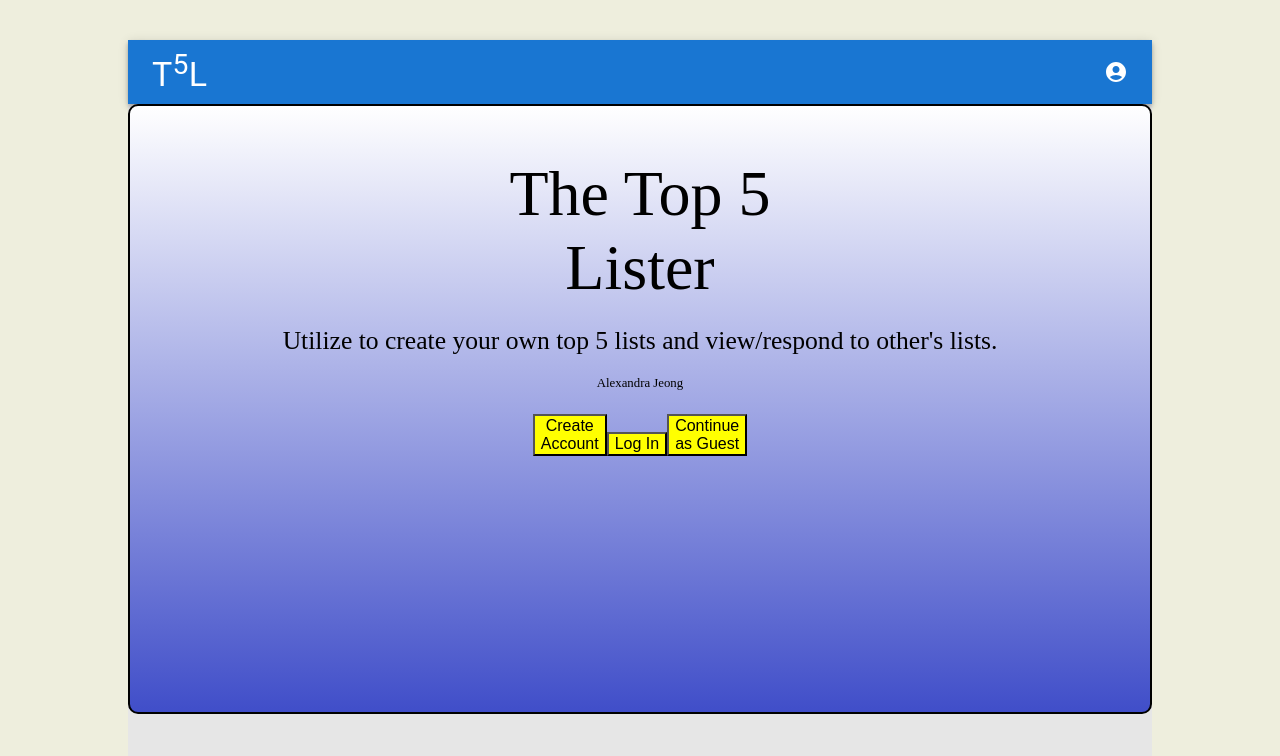
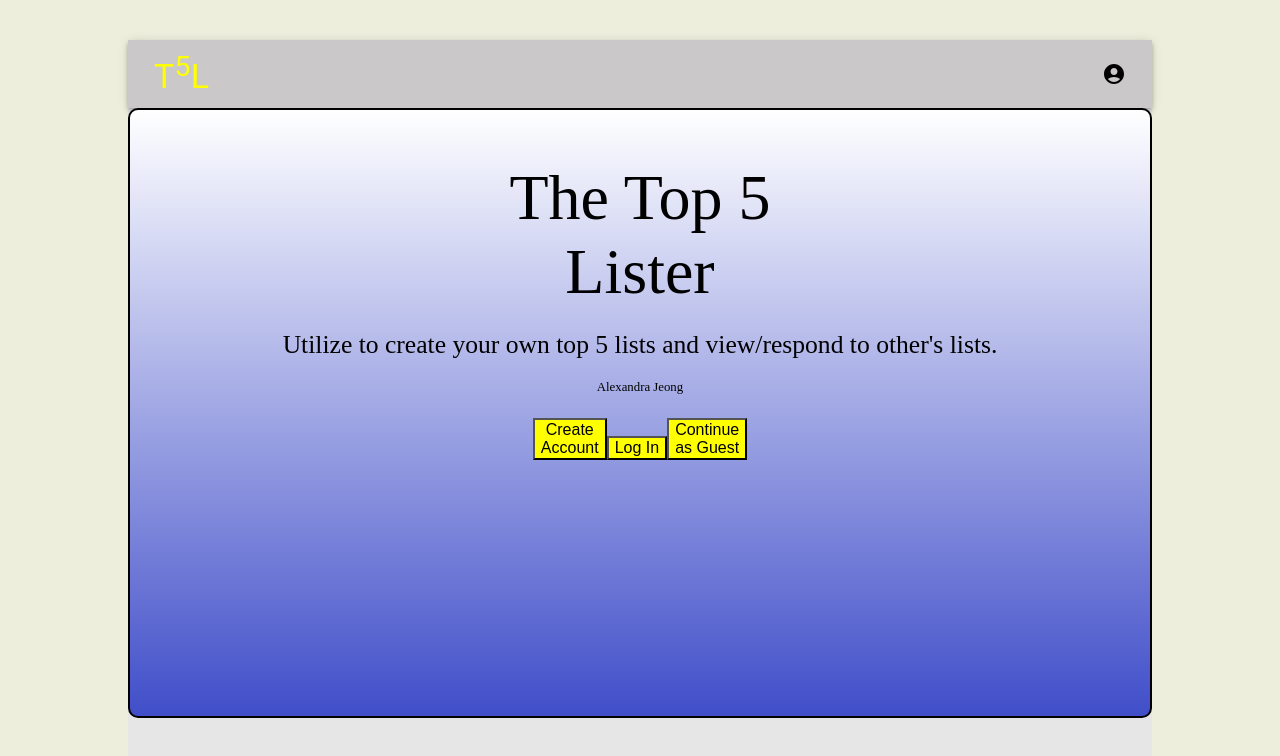
Before and after one commit to AlexandraJeong/top5_lister_final, a React (Create React App) app in the folder client/: page / in a window 1280 px wide. Shown: the top 756 px of the page. Built offline with nearby package versions, Linux system fonts and the light colour scheme; no server answers.

Commit message:
connected login and register screens

```diff
--- a/client/src/App.css
+++ b/client/src/App.css
@@ -39,19 +39,13 @@ body {
 }
 
 #top5-banner {
-  position: absolute;
-  left: 0%;
-  top: 0%;
-  width: 100%;
-  height: 10%;
-  float: left;
-  background-image: linear-gradient(to bottom, #b8b808, #636723);
-  color: white;
+
+  background-color:rgba(197, 195, 195, 0.822);
+  color:black;
   font-size: 48pt;
-  border-color: black;
+  border-color:transparent;
   border-width: 2px;
   border-style: solid;
-  border-radius: 10px;
 }
 #splash-screen {
   background-image: linear-gradient(to bottom, white, #404ec9);
--- a/client/src/auth/index.js
+++ b/client/src/auth/index.js
@@ -68,7 +68,12 @@ function AuthContextProvider(props) {
             });
         }
     }
-
+    auth.toLoginMenu = function(){
+        history.push("/login");
+    }
+    auth.toRegisterMenu = function(){
+        history.push("/register");
+    }
     auth.registerUser = async function(firstName, lastName, email, password, passwordVerify) {
         const response = await api.registerUser(firstName, lastName, email, password, passwordVerify);
         if (response.status === 200) {
--- a/client/src/components/AppBanner.js
+++ b/client/src/components/AppBanner.js
@@ -34,26 +34,6 @@ export default function AppBanner() {
     }
 
     const menuId = 'primary-search-account-menu';
-    const loggedOutMenu = (
-        <Menu
-            anchorEl={anchorEl}
-            anchorOrigin={{
-                vertical: 'top',
-                horizontal: 'right',
-            }}
-            id={menuId}
-            keepMounted
-            transformOrigin={{
-                vertical: 'top',
-                horizontal: 'right',
-            }}
-            open={isMenuOpen}
-            onClose={handleMenuClose}
-        >
-            <MenuItem onClick={handleMenuClose}><Link to='/login/'>Login</Link></MenuItem>
-            <MenuItem onClick={handleMenuClose}><Link to='/register/'>Create New Account</Link></MenuItem>
-        </Menu>
-    );
     const loggedInMenu =
         <Menu
             anchorEl={anchorEl}
@@ -74,7 +54,7 @@ export default function AppBanner() {
         </Menu>
 
     let editToolbar = "";
-    let menu = loggedOutMenu;
+    let menu = null; //loggedOutMenu;
     if (auth.loggedIn) {
         menu = loggedInMenu;
         if (store.currentList) {
@@ -93,7 +73,7 @@ export default function AppBanner() {
 
     return (
         <Box sx={{ flexGrow: 1 }}>
-            <AppBar position="static">
+            <AppBar id = "top5-banner" position="static">
                 <Toolbar>
                     <Typography
                         variant="h4"
@@ -101,7 +81,7 @@ export default function AppBanner() {
                         component="div"
                         sx={{ display: { xs: 'none', sm: 'block' } }}
                     >
-                        <Link style={{ textDecoration: 'none', color: 'white' }} to='/'>T<sup>5</sup>L</Link>
+                        <Link style={{ textDecoration: 'none', color: 'yellow' }} to='/'>T<sup>5</sup>L</Link>
                     </Typography>
                     <Box sx={{ flexGrow: 1 }}>{editToolbar}</Box>
                     <Box sx={{ display: { xs: 'none', md: 'flex' } }}>
--- a/client/src/components/LoginScreen.js
+++ b/client/src/components/LoginScreen.js
@@ -30,27 +30,11 @@ export default function LoginScreen() {
     };
 
     return (
-        <Grid container component="main" sx={{ height: '100vh' }}>
+        <div>
             <CssBaseline />
-            <Grid
-                item
-                xs={false}
-                sm={4}
-                md={7}
-                sx={{
-                    backgroundImage: 'url(https://source.unsplash.com/random)',
-                    backgroundRepeat: 'no-repeat',
-                    backgroundColor: (t) =>
-                        t.palette.mode === 'light' ? t.palette.grey[50] : t.palette.grey[900],
-                    backgroundSize: 'cover',
-                    backgroundPosition: 'center',
-                }}
-            />
-            <Grid item xs={12} sm={8} md={5} component={Paper} elevation={6} square>
             <Box
               sx={{
-                        my: 8,
-                        mx: 4,
+                marginTop: 8,
                 display: 'flex',
                 flexDirection: 'column',
                 alignItems: 'center',
@@ -62,7 +46,7 @@ export default function LoginScreen() {
               <Typography component="h1" variant="h5">
                 Sign in
               </Typography>
-                    <Box component="form" noValidate onSubmit={handleSubmit} sx={{ mt: 1 }}>
+              <Box component="form" onSubmit={handleSubmit} noValidate sx={{ mt: 1 }}>
                 <TextField
                   margin="normal"
                   required
@@ -97,9 +81,6 @@ export default function LoginScreen() {
                 </Button>
                 <Grid container>
                   <Grid item xs>
-                                <Link href="#" variant="body2">
-                                    Forgot password?
-                                </Link>
                   </Grid>
                   <Grid item>
                     <Link href="#" variant="body2">
@@ -107,10 +88,9 @@ export default function LoginScreen() {
                     </Link>
                   </Grid>
                 </Grid>
-                        <Copyright sx={{ mt: 5 }} />
               </Box>
             </Box>
-            </Grid>
-        </Grid>
+            <Copyright sx={{ mt: 8, mb: 4 }} />
+            </div>
       );
     }
--- a/client/src/components/SplashScreen.js
+++ b/client/src/components/SplashScreen.js
@@ -1,4 +1,17 @@
+import { loginUser } from "../auth/auth-request-api";
+import { useContext, useState } from 'react';
+import AuthContext from '../auth';
+
 export default function SplashScreen() {
+    const { auth } = useContext(AuthContext);
+
+    const loginMenu = () => {
+        auth.toLoginMenu();
+    }
+
+    const registerMenu = () => {
+        auth.toRegisterMenu();
+    }
     return (
         <div id="splash-screen">
             The Top 5<br />
@@ -8,15 +21,19 @@ export default function SplashScreen() {
             <button
                 id="create-account-button"
                 className="splash-screen-button"
+                onClick = {registerMenu}
                 >Create<br/>Account</button>
             <button
                 id="login-button"
                 className="splash-screen-button"
+                onClick = {loginMenu}
                 >Log In</button>
             <button
                 id="guest-button"
                 className="splash-screen-button"
+                //onClick = {loginAsGuest}
                 >Continue<br/>as Guest</button>
         </div>
+
     )
 }
```
Lines whose indentation alone changed are shown as unchanged.
